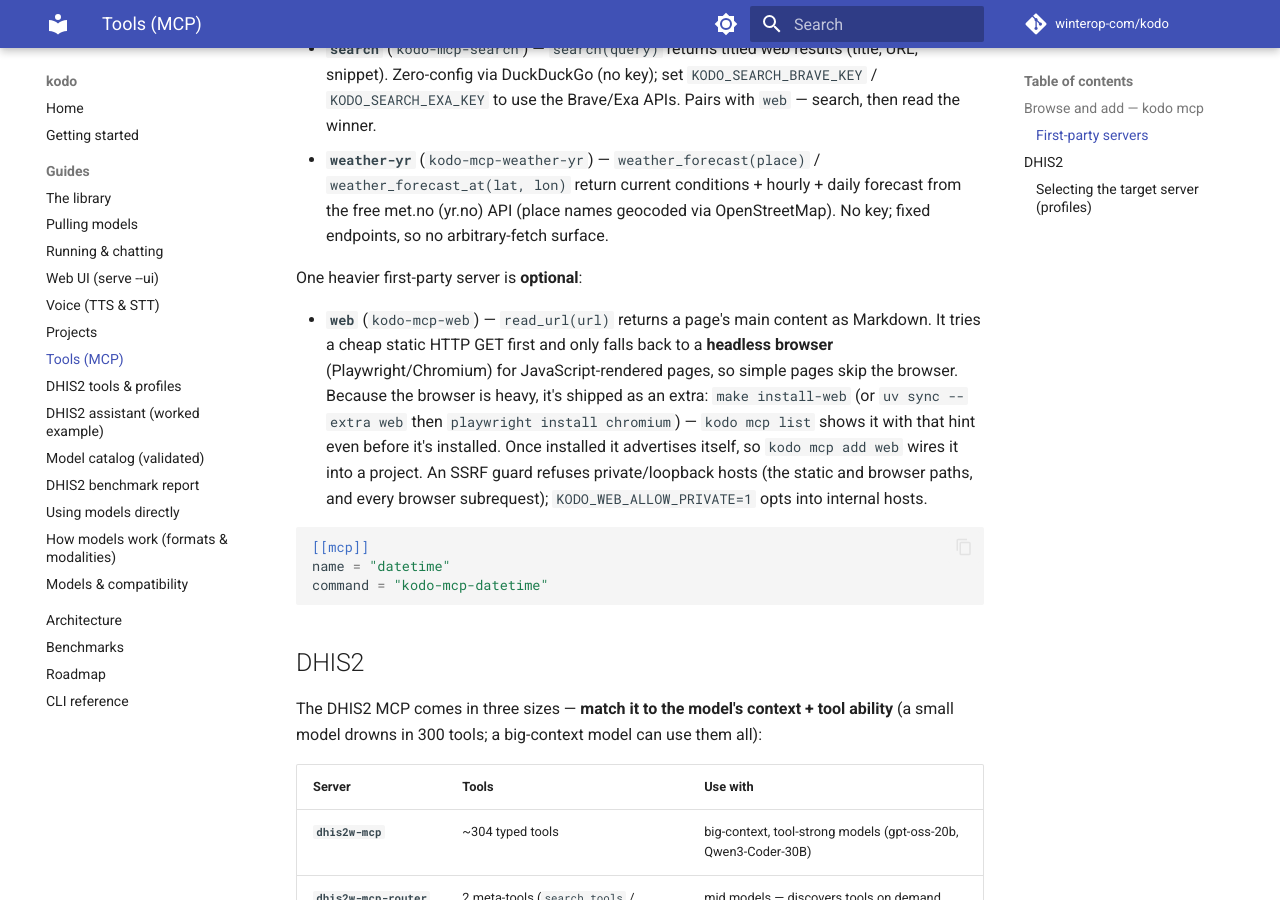
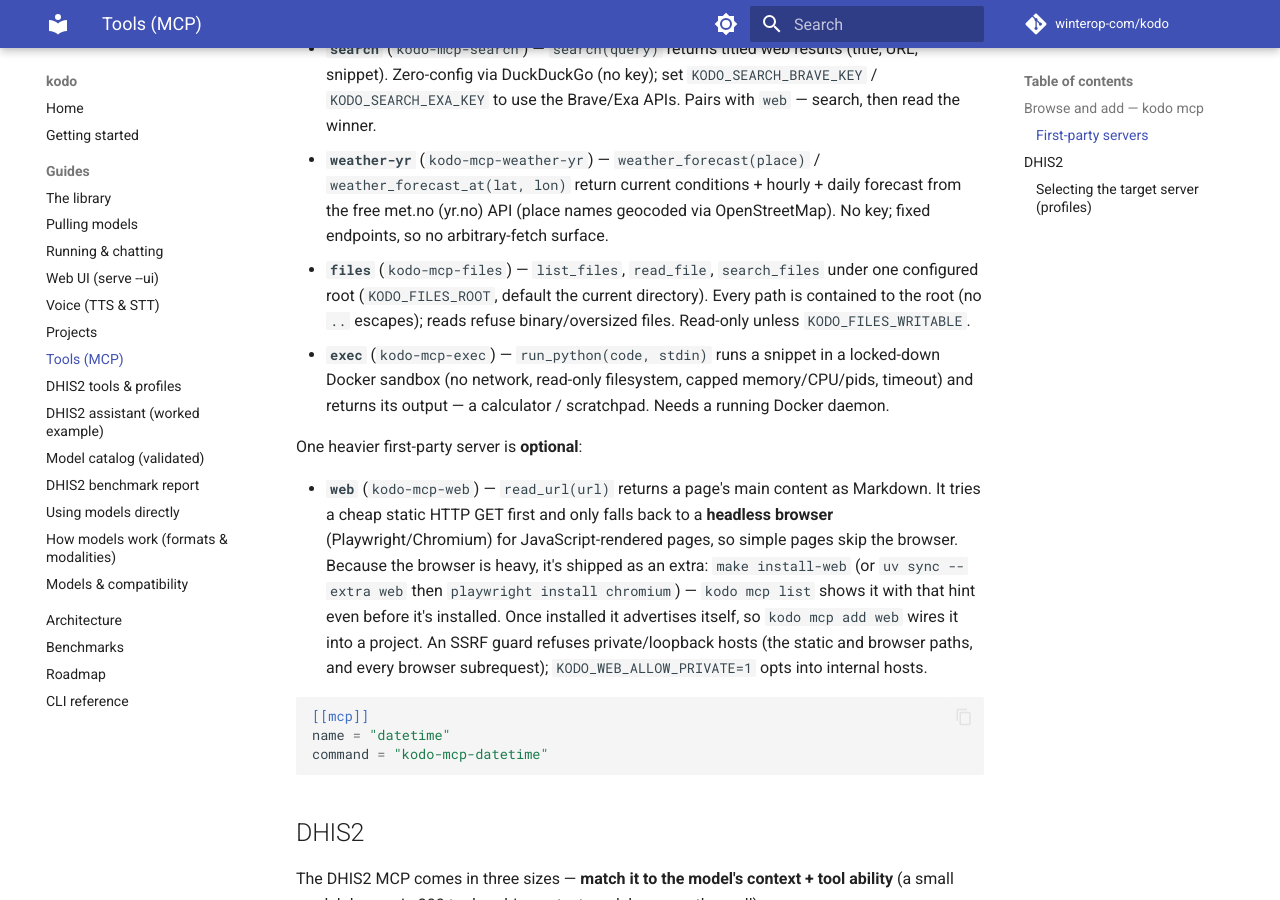
Before and after one commit to winterop-com/stabbur, an MkDocs documentation site: the page built from docs/guides/tools.md, in a window 1280 px wide and 900 px high, scrolled down 1016 px. Built offline with MkDocs 1.6.1 and Material for MkDocs 9.7.7, drawn with Linux system fonts in a browser that asks for light colours; comment, search, counter and statistics services are not loaded.

Commit message:
docs: document exec + files servers; internal-MCP-servers list complete

```diff
--- a/docs/guides/tools.md
+++ b/docs/guides/tools.md
@@ -5,7 +5,7 @@
 from two places:
 
 - **Installed plugins** — MCP servers advertised by installed `kodo-mcp-*` packages
-  (`datetime`, `utils`, `memory`, `weather-yr`). (The `benchmark` package is a dev/benchmarking tool and
+  (`datetime`, `utils`, `memory`, `weather-yr`, `files`, `exec`). (The `benchmark` package is a dev/benchmarking tool and
   does *not* advertise itself as an assistant tool.)
 - **A project's `[[mcp]]`** — any MCP server command, listed in `kodo.toml`. This is
   how you attach an external server like DHIS2.
@@ -46,6 +46,12 @@
   `weather_forecast_at(lat, lon)` return current conditions + hourly + daily forecast from the
   free met.no (yr.no) API (place names geocoded via OpenStreetMap). No key; fixed endpoints, so
   no arbitrary-fetch surface.
+- **`files`** (`kodo-mcp-files`) — `list_files`, `read_file`, `search_files` under one configured
+  root (`KODO_FILES_ROOT`, default the current directory). Every path is contained to the root
+  (no `..` escapes); reads refuse binary/oversized files. Read-only unless `KODO_FILES_WRITABLE`.
+- **`exec`** (`kodo-mcp-exec`) — `run_python(code, stdin)` runs a snippet in a locked-down Docker
+  sandbox (no network, read-only filesystem, capped memory/CPU/pids, timeout) and returns its
+  output — a calculator / scratchpad. Needs a running Docker daemon.
 
 One heavier first-party server is **optional**:
 
```
Also changed, not shown: ROADMAP.md (+13 -25 lines).
